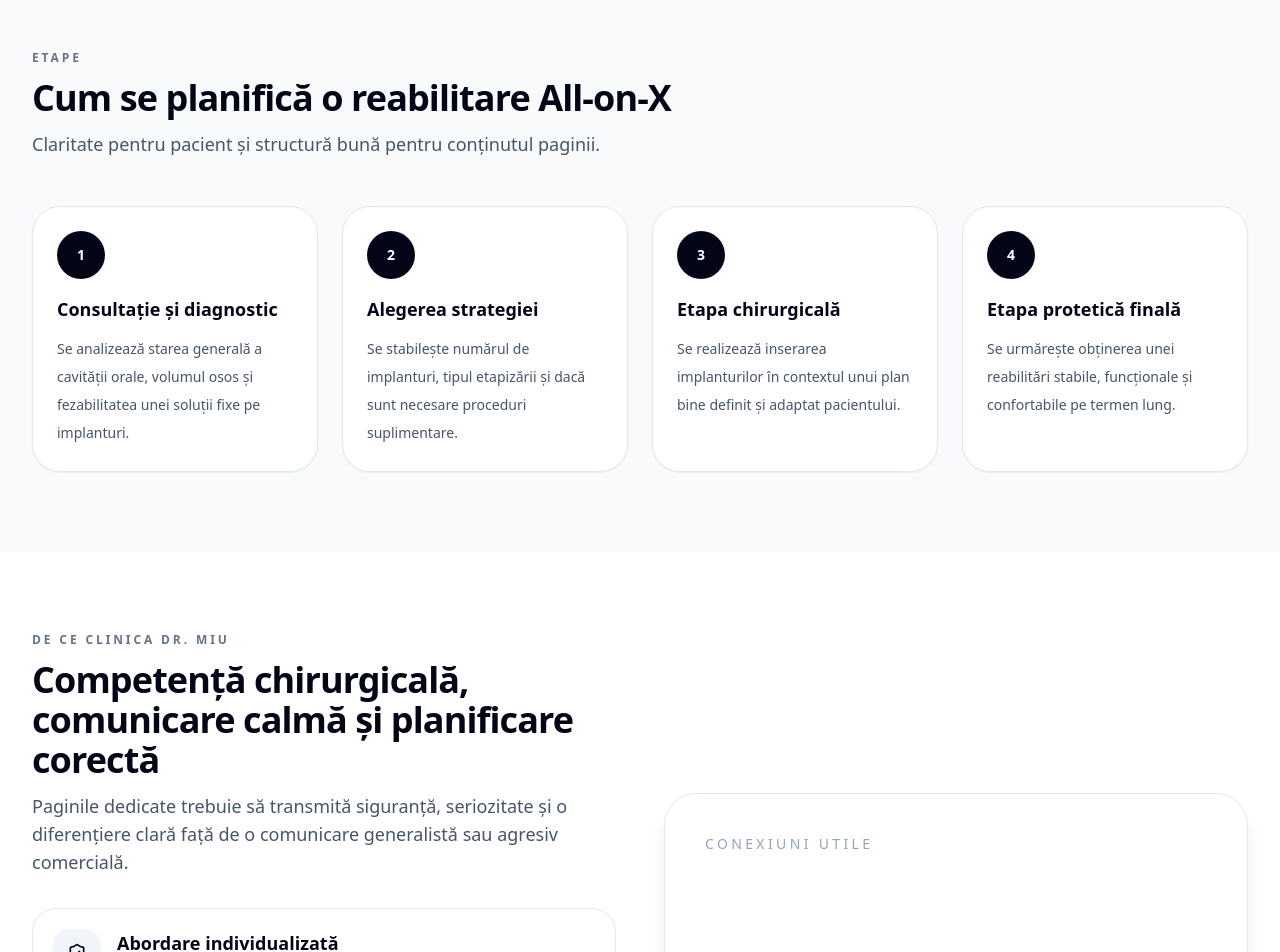
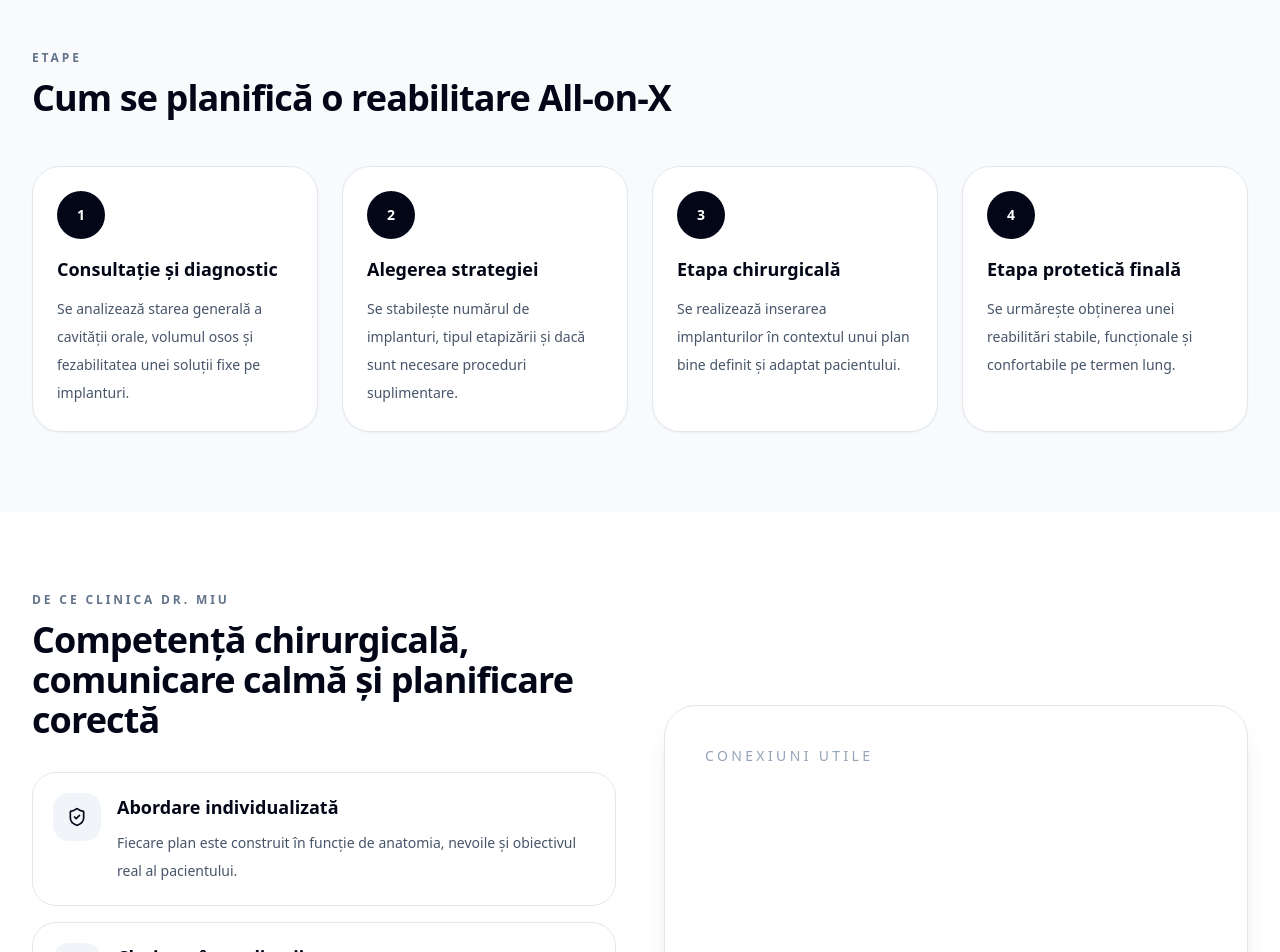
Before and after one commit to trezpka/clinica-dr-miu-clean, a Next.js app: page /all-on-x-buzau in a window 1280 px wide. Shown: the part 1380-2332 px from the top of the page. Built offline with nearby package versions, Linux system fonts and the light colour scheme.

Commit message:
Update service-page-template.tsx

```diff
--- a/components/service-page-template.tsx
+++ b/components/service-page-template.tsx
@@ -46,7 +46,7 @@ export function ServicePageTemplate({ page }: { page: ServicePageData }) {
 
       <section className="bg-slate-50 py-20">
         <div className="mx-auto max-w-7xl px-6 lg:px-8">
-          <SectionTitle eyebrow="Etape" title={page.processTitle} description="Claritate pentru pacient și structură bună pentru conținutul paginii." />
+          <SectionTitle eyebrow="Etape" title={page.processTitle} description="" />
           <div className="mt-12 grid gap-6 lg:grid-cols-2 xl:grid-cols-4">
             {page.process.map((item, index) => (
               <motion.div key={`${item.step}-${item.title}`} initial={{ opacity: 0, y: 16 }} whileInView={{ opacity: 1, y: 0 }} viewport={{ once: true, amount: 0.2 }} transition={{ delay: index * 0.05 }}>
@@ -60,7 +60,7 @@ export function ServicePageTemplate({ page }: { page: ServicePageData }) {
       <section className="mx-auto max-w-7xl px-6 py-20 lg:px-8">
         <div className="grid gap-12 lg:grid-cols-[1fr_1fr] lg:items-center">
           <div>
-            <SectionTitle eyebrow="De ce Clinica Dr. Miu" title="Competență chirurgicală, comunicare calmă și planificare corectă" description="Paginile dedicate trebuie să transmită siguranță, seriozitate și o diferențiere clară față de o comunicare generalistă sau agresiv comercială." />
+            <SectionTitle eyebrow="De ce Clinica Dr. Miu" title="Competență chirurgicală, comunicare calmă și planificare corectă" description="" />
             <div className="mt-8 space-y-4">
               {[
                 { title: "Abordare individualizată", text: "Fiecare plan este construit în funcție de anatomia, nevoile și obiectivul real al pacientului.", icon: ShieldCheck },
```
